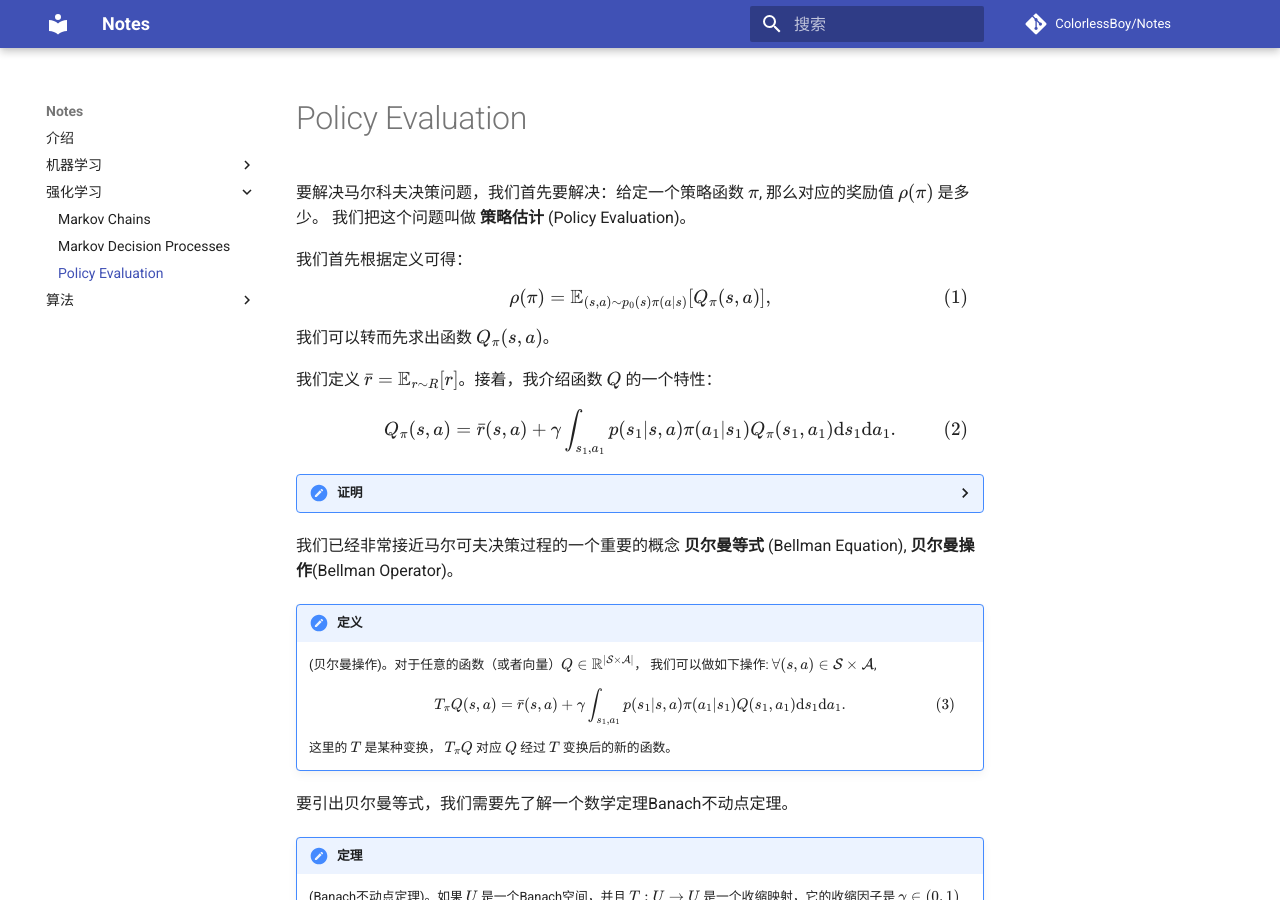
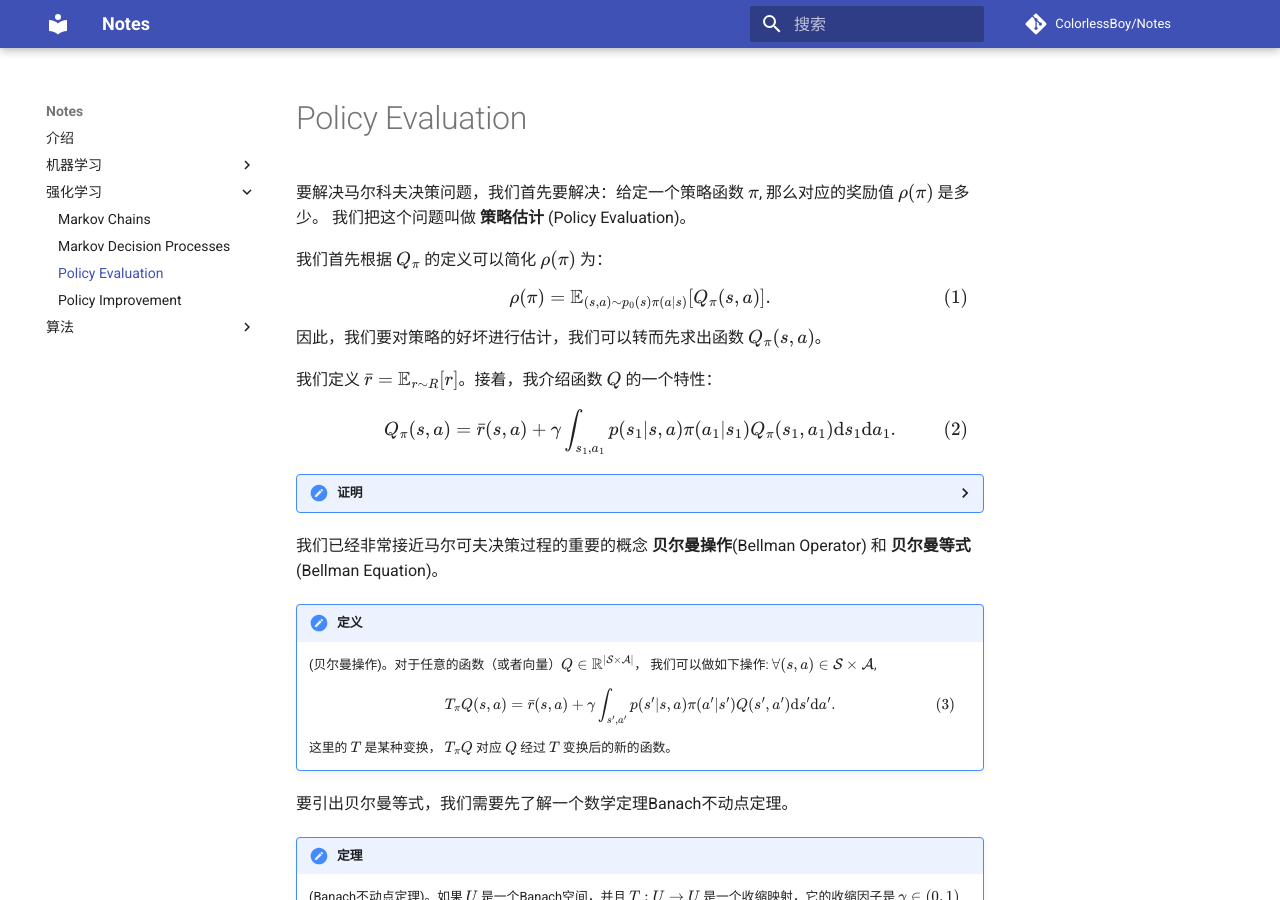
Before and after one commit to ColorlessBoy/Notes, an MkDocs documentation site: the page built from docs/RL/03-PolicyEvaluation.md, in a window 1280 px wide and 900 px high. Built offline with MkDocs 1.6.1 and Material for MkDocs 9.7.7, drawn with Linux system fonts in a browser that asks for light colours; formulas are drawn with MathJax 3; comment, search, counter and statistics services are not loaded.

Commit message:
RL: Policy Improvement

```diff
--- a/docs/RL/03-PolicyEvaluation.md
+++ b/docs/RL/03-PolicyEvaluation.md
@@ -3,14 +3,14 @@
 要解决马尔科夫决策问题，我们首先要解决：给定一个策略函数 $\pi$, 那么对应的奖励值 $\rho(\pi)$ 是多少。
 我们把这个问题叫做 **策略估计** (Policy Evaluation)。
 
-我们首先根据定义可得：
+我们首先根据 $Q_\pi$ 的定义可以简化 $\rho(\pi)$ 为：
 
 $$
     \tag{1}
-    \rho(\pi) = \mathbb{E}_{(s, a) \sim p_0(s) \pi(a \vert s)}[Q_\pi(s, a)],
+    \rho(\pi) = \mathbb{E}_{(s, a) \sim p_0(s) \pi(a \vert s)}[Q_\pi(s, a)].
 $$
 
-我们可以转而先求出函数 $Q_\pi(s, a)$。
+因此，我们要对策略的好坏进行估计，我们可以转而先求出函数 $Q_\pi(s, a)$。
 
 我们定义 $\bar{r} = \mathbb{E}_{r \sim R} [r]$。接着，我介绍函数 $Q$ 的一个特性：
 
@@ -29,7 +29,7 @@
         =& \bar{r}(s, a) + \gamma \int_{s_1, a_1} p(s_1 \vert s, a) \pi(a_1 \vert s_1) Q(s_1, a_1) \mathrm{d} s_1 \mathrm{d} a_1.
     \end{align*}
 
-我们已经非常接近马尔可夫决策过程的一个重要的概念 **贝尔曼等式** (Bellman Equation), **贝尔曼操作**(Bellman Operator)。
+我们已经非常接近马尔可夫决策过程的重要的概念 **贝尔曼操作**(Bellman Operator) 和 **贝尔曼等式** (Bellman Equation)。
 
 !!!定义
     (贝尔曼操作)。对于任意的函数（或者向量）$Q \in \mathbb{R}^{\vert \mathcal{S} \times \mathcal{A} \vert}$，
@@ -37,7 +37,7 @@
 
     $$
         \tag{3}
-        T_{\pi} Q (s,a) = \bar{r}(s, a) + \gamma \int_{s_1, a_1} p(s_1 \vert s, a) \pi(a_1 \vert s_1) Q(s_1, a_1) \mathrm{d} s_1 \mathrm{d} a_1.
+        T_{\pi} Q (s,a) = \bar{r}(s, a) + \gamma \int_{s', a'} p(s' \vert s, a) \pi(a' \vert s') Q(s', a') \mathrm{d} s' \mathrm{d} a'.
     $$
 
     这里的 $T$ 是某种变换， $T_{\pi}Q$ 对应 $Q$ 经过 $T$ 变换后的新的函数。
--- a/mkdocs.yml
+++ b/mkdocs.yml
@@ -73,6 +73,7 @@
     - Markov Chains: RL/01-MarkovChains.md
     - Markov Decision Processes: RL/02-MDPs.md
     - Policy Evaluation: RL/03-PolicyEvaluation.md
+    - Policy Improvement: RL/04-PolicyImprovement.md
 
   - 算法:
     - 最长递增子序列: Algorithms/01-最长递增子序列.md
```
Also changed, not shown: docs/RL/04-PolicyImprovement.md (added, +111 -0 lines).
